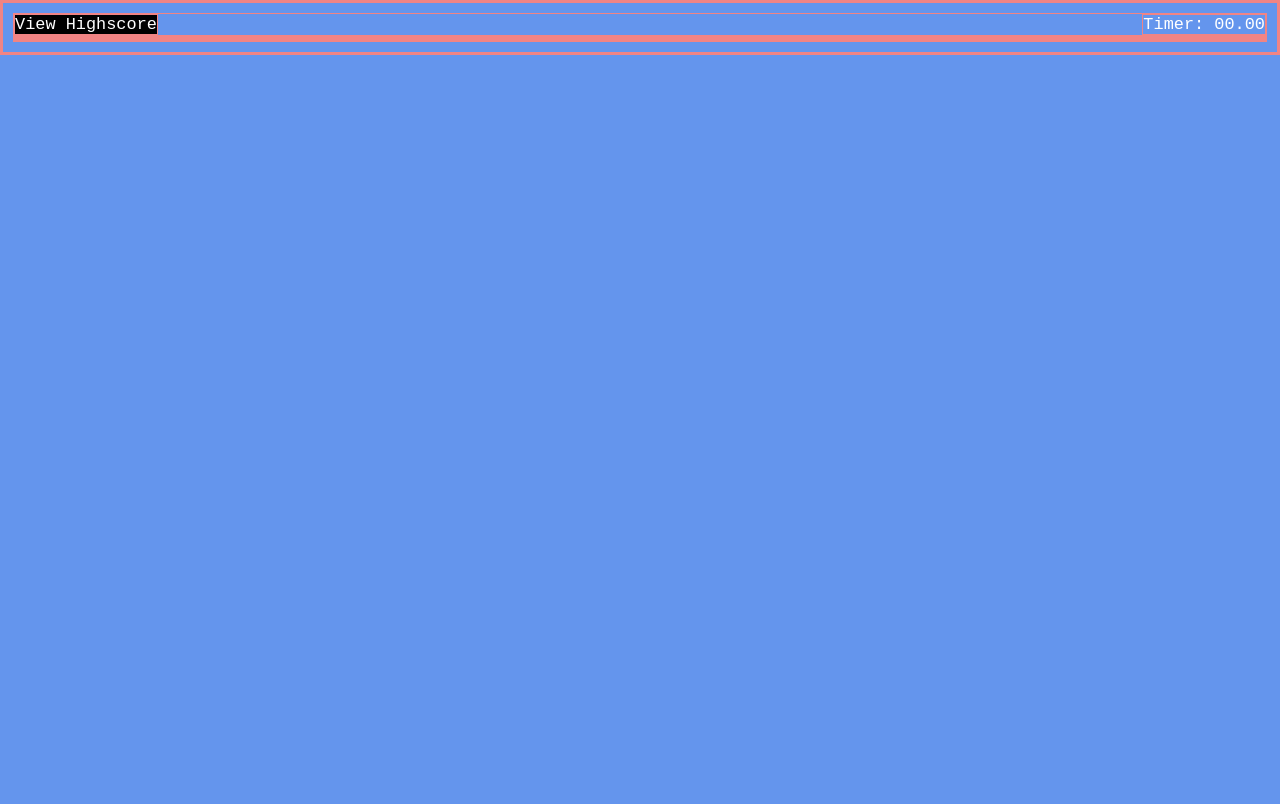
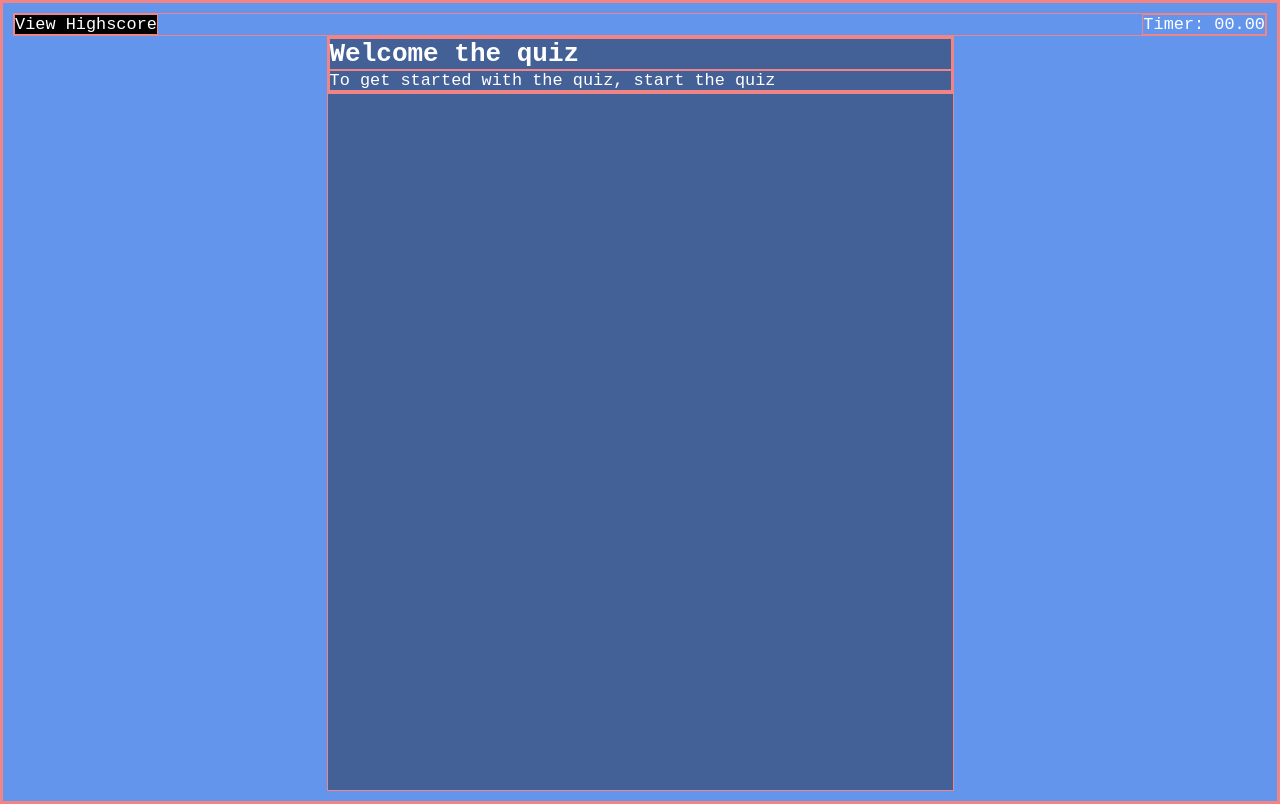
Before and after one commit to will198735/timed-code-quiz, a plain HTML site: page index.html in a window 1280 px wide. Drawn offline with Linux system fonts and the light colour scheme.

Commit message:
madified css modified html

```diff
--- a/assets/css/style.css
+++ b/assets/css/style.css
@@ -1,27 +1,48 @@
+/* global  */
 * {
     margin: 0;
     padding: 0;
     box-sizing: border-box;
     border: 1px solid rgb(241, 132, 132);
-
+/* global defaul font */
     font-family: monospace;
+    color: white;
 }
 body {
     background-color: cornflowerblue;
+    overflow: hidden;
 }
 p {
-    color: white;
+
     font-size: 1.3em;
 }
 button {
     outline: none;
     background-color: black;
-    color: white;
     font-size: 1.3em;
 }
+/* outer container section */
 .outer-container {
     padding: 10px;
+    height: 100vh;
+    display: flex;
+    flex-direction: column;
+    justify-content: start;
 }
+
+/* top bar container */
 .top-bar p {
     float: right;
 }
+
+ /* inner-container section */
+ .inner-container {
+   background-color: rgb(67, 96, 151);
+   height: 100%;
+   width: 50%;
+   margin: 0 auto;
+
+ }
+
+
+ /* header-container section */
--- a/index.html
+++ b/index.html
@@ -20,6 +20,8 @@
         <div class="inner-container">
 <!-- main header quiz intro -->
 <header class="quiz-intro">
+    <h1>Welcome the quiz</h1>
+    <p>To get started with the quiz, start the quiz</p>
 
 </header>
 
```
